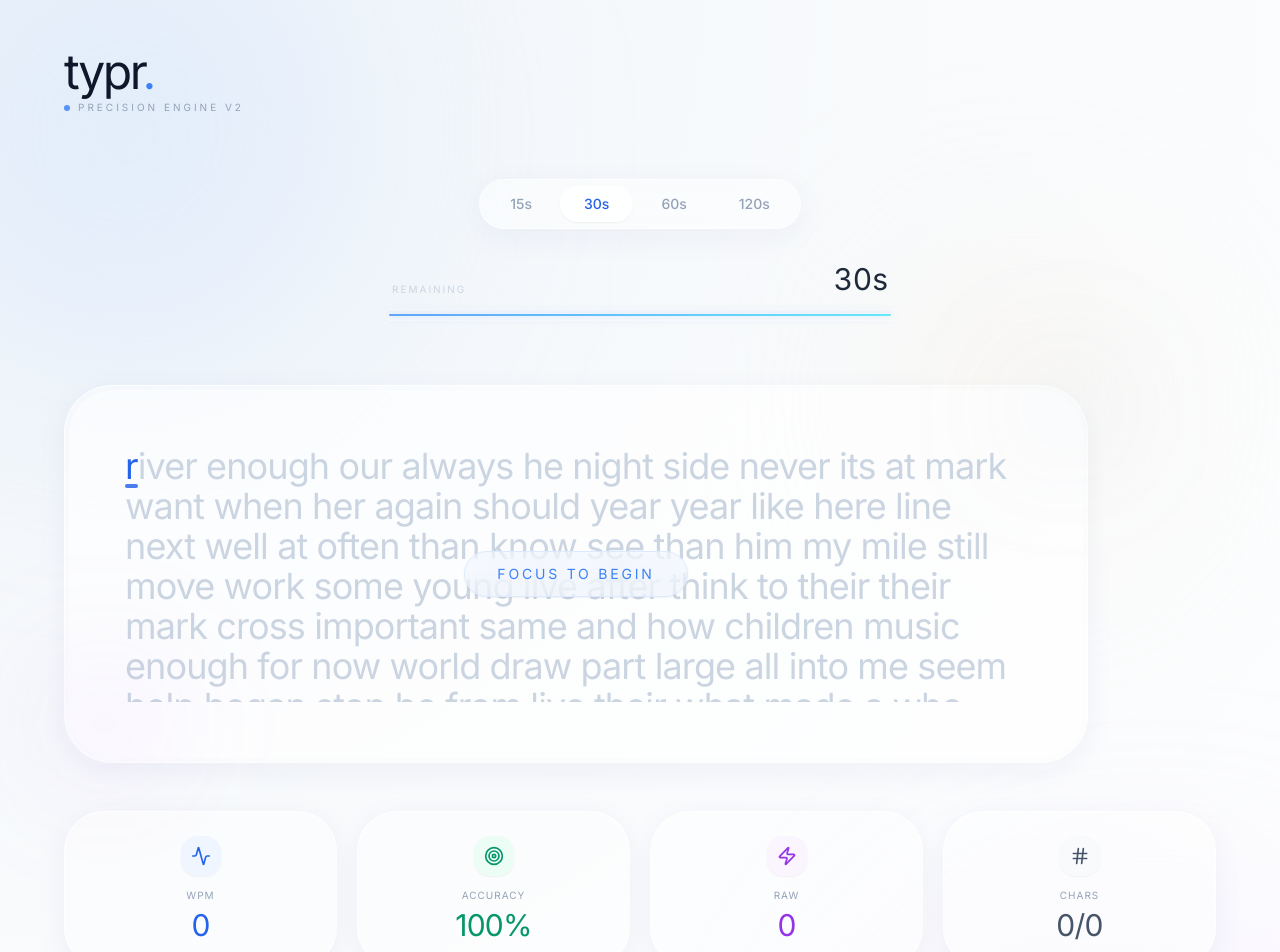
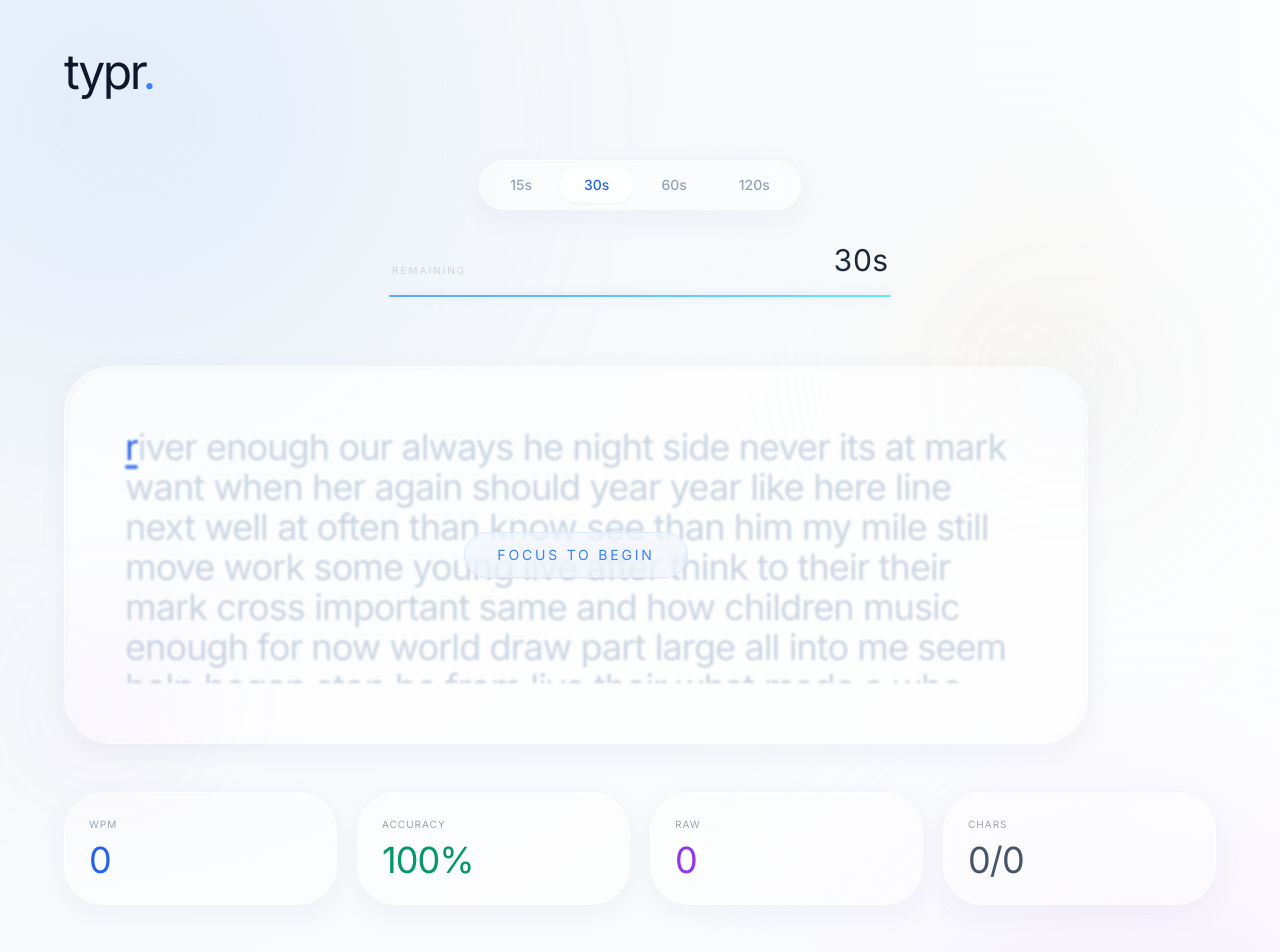
Before and after one commit to AnthonysMotion/typr, a Next.js app: page / in a window 1280 px wide. Shown: the top 952 px of the page. Built offline with nearby package versions, Linux system fonts and the light colour scheme.

Commit message:
Remove redundant elements and optimize styles in Home, StatsBar, and TypingArea components for improved clarity and user experience. Streamlined layout and adjusted class properties to enhance visual consistency.

```diff
--- a/app/page.tsx
+++ b/app/page.tsx
@@ -135,12 +135,6 @@ export default function Home() {
             <h1 className="text-4xl tracking-tighter text-slate-900 md:text-5xl">
               typr<span className="text-blue-500">.</span>
             </h1>
-            <div className="flex items-center gap-2 mt-1">
-              <span className="h-1.5 w-1.5 rounded-full bg-blue-500 animate-pulse" />
-              <span className="text-[10px] uppercase tracking-[0.3em] text-slate-400">
-                Precision Engine v2
-              </span>
-            </div>
           </div>
 
           <HighScore refreshTrigger={highScoreRefresh} />
@@ -187,12 +181,6 @@ export default function Home() {
         {/* Actions */}
         <div className="flex flex-col items-center gap-10">
           <RestartButton onRestart={initGame} />
-
-          <div className="flex items-center gap-8 opacity-40">
-            <span className="text-[10px] tracking-[0.5em] text-slate-300">
-              OPTIMIZED FOR HUMAN INPUT
-            </span>
-          </div>
         </div>
       </div>
     </main>
--- a/components/StatsBar.tsx
+++ b/components/StatsBar.tsx
@@ -1,6 +1,4 @@
 "use client";
-
-import { Activity, Target, Zap, Hash } from "lucide-react";
 
 interface StatsBarProps {
   wpm: number;
@@ -20,10 +18,10 @@ export default function StatsBar({
   isFinished,
 }: StatsBarProps) {
   const statItems = [
-    { label: "WPM", value: wpm, icon: Activity, color: "text-blue-600", bg: "bg-blue-50" },
-    { label: "Accuracy", value: `${accuracy.toFixed(0)}%`, icon: Target, color: "text-emerald-600", bg: "bg-emerald-50" },
-    { label: "Raw", value: rawSpeed, icon: Zap, color: "text-purple-600", bg: "bg-purple-50" },
-    { label: "Chars", value: `${correctChars}/${incorrectChars}`, icon: Hash, color: "text-slate-600", bg: "bg-slate-50" },
+    { label: "WPM", value: wpm, color: "text-blue-600" },
+    { label: "Accuracy", value: `${accuracy.toFixed(0)}%`, color: "text-emerald-600" },
+    { label: "Raw", value: rawSpeed, color: "text-purple-600" },
+    { label: "Chars", value: `${correctChars}/${incorrectChars}`, color: "text-slate-600" },
   ];
 
   return (
@@ -31,17 +29,14 @@ export default function StatsBar({
       {statItems.map((stat) => (
         <div
           key={stat.label}
-          className={`glass-morphism group flex flex-col items-center justify-center p-6 transition-all duration-300 rounded-[2.5rem] ${
+          className={`glass-morphism flex flex-col justify-center p-6 transition-all duration-300 rounded-[2.5rem] ${
             isFinished ? "scale-105 shadow-xl ring-2 ring-white/60" : ""
           }`}
         >
-          <div className={`mb-3 rounded-2xl p-2.5 ${stat.bg} ${stat.color} shadow-sm transition-transform group-hover:rotate-12`}>
-            <stat.icon className="h-5 w-5" />
-          </div>
-          <div className="text-[10px] uppercase tracking-widest text-slate-400 mb-1">
+          <div className="text-[10px] uppercase tracking-widest text-slate-400 mb-2">
             {stat.label}
           </div>
-          <div className={`text-3xl tracking-tight ${stat.color}`}>
+          <div className={`text-4xl tracking-tight ${stat.color}`}>
             {stat.value}
           </div>
         </div>
--- a/components/TypingArea.tsx
+++ b/components/TypingArea.tsx
@@ -59,25 +59,25 @@ export default function TypingArea({ text, typedText, isFinished }: TypingAreaPr
   return (
     <div className="w-full max-w-5xl group relative">
       <div className="glass-morphism rounded-[3rem] p-1 shadow-2xl transition-transform duration-500 hover:scale-[1.01]">
-        <div className="bg-white/40 rounded-[2.8rem] p-10 md:p-14">
+        <div className="bg-white/40 rounded-[2.8rem] p-10 md:p-14 relative">
           <div
             ref={containerRef}
-            className={`relative max-h-64 overflow-y-auto font-sans text-3xl leading-[1.6] tracking-tight md:text-4xl ${
+            className={`relative max-h-64 overflow-y-auto font-sans text-3xl leading-[1.6] tracking-tight md:text-4xl transition-all duration-300 ${
               isFinished ? "opacity-30 grayscale" : ""
-            } hide-scrollbar`}
+            } ${!isFinished && typedText.length === 0 ? "blur-[1px]" : ""} hide-scrollbar`}
             style={{ scrollBehavior: "smooth" }}
           >
             <div className="whitespace-pre-wrap break-words">
               {renderCharacters()}
             </div>
-            {!isFinished && typedText.length === 0 && (
-              <div className="absolute inset-0 flex items-center justify-center">
-                <div className="bg-blue-50/50 backdrop-blur-md px-8 py-3 rounded-full border border-blue-100 shadow-sm">
-                  <p className="text-sm uppercase tracking-[0.2em] text-blue-500">Focus to Begin</p>
-                </div>
+          </div>
+          {!isFinished && typedText.length === 0 && (
+            <div className="absolute inset-0 flex items-center justify-center pointer-events-none">
+              <div className="bg-blue-50/50 backdrop-blur-md px-8 py-3 rounded-full border border-blue-100 shadow-sm pointer-events-auto">
+                <p className="text-sm uppercase tracking-[0.2em] text-blue-500">Focus to Begin</p>
               </div>
-            )}
-          </div>
+            </div>
+          )}
         </div>
       </div>
 
```
